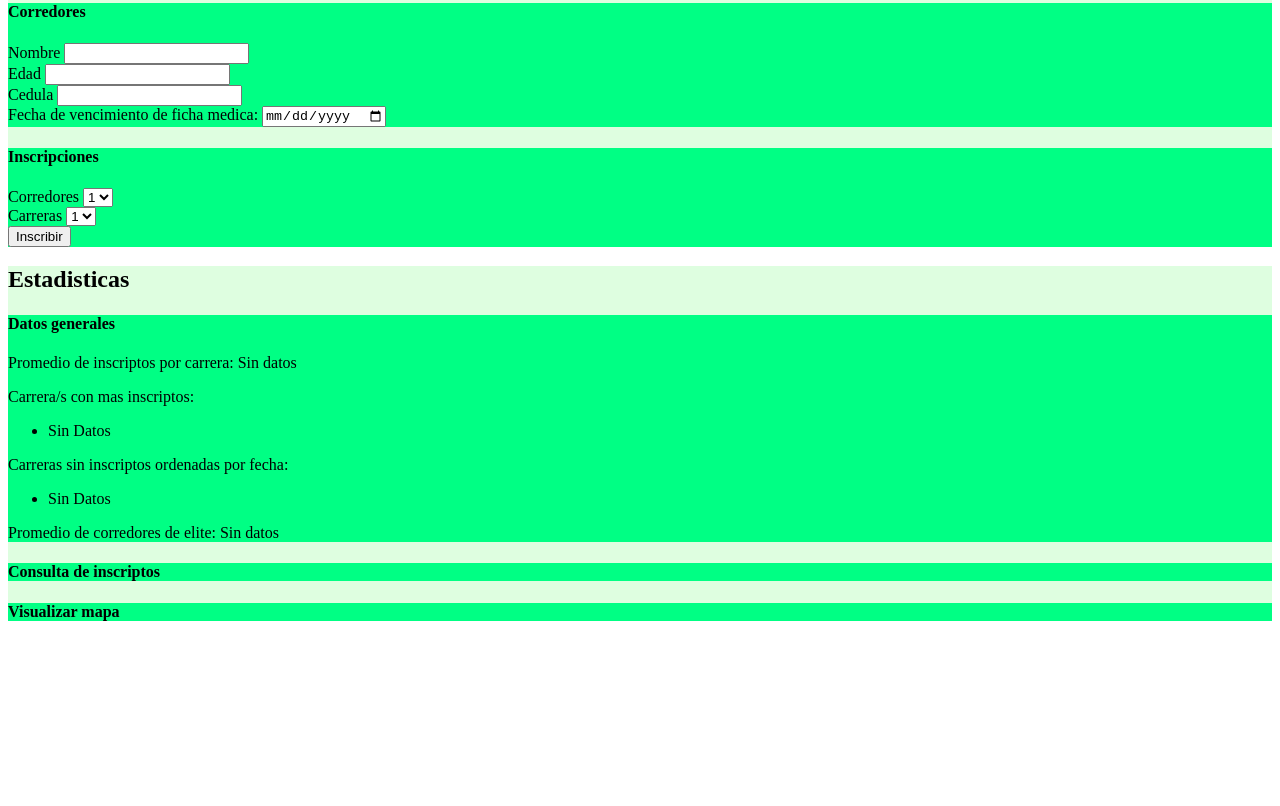
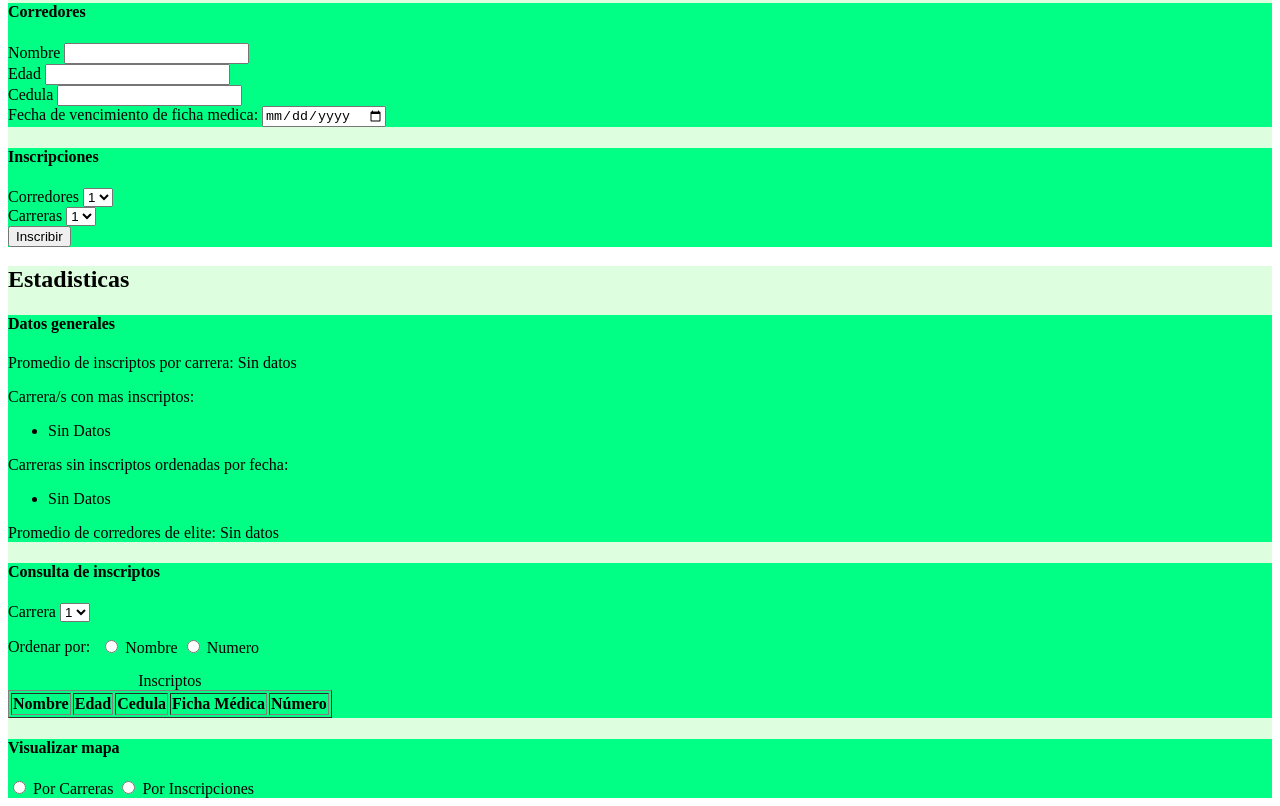
Before and after one commit to demarcopy/obligatorio_p1, a plain HTML site: page index.html in a window 1280 px wide. Shown: the part 755-1561 px from the top of the page. Before the commit the page ends 1397 px from the top, so only its background shows below. Drawn offline with Linux system fonts and the light colour scheme.

Commit message:
Tabla Datos + Estadisticas
Agrego la tabla en Datos + Estructura en estadisticas

```diff
--- a/css/estilos.css
+++ b/css/estilos.css
@@ -7,3 +7,12 @@ background-color: #DEFEE0
 article{
 background-color: #00FF84;
 }
+
+#ordenarInscriptos{
+      display: flex;
+      align-items:center;
+}
+
+#ordenarInscriptosOpciones{
+    margin-left: 10px;
+}
--- a/index.html
+++ b/index.html
@@ -162,15 +162,50 @@
 
         <article>
             <h4>Consulta de inscriptos</h4>
-
-
+            <div>
+                <label for="carreraConsultaInscriptos">Carrera</label>
+                <select id="carreraConsultaInscriptos">
+                    <option value="">1</option>
+                    <option value="">2</option>
+                    <option value="">3</option>
+                </select>
+            </div>
+            <div id="ordenarInscriptos">
+                <p>Ordenar por: </p>
+                <div id="ordenarInscriptosOpciones">
+                    <input type="radio" id="ordenacionConsultaNombre" name="orderInscriptos">
+                    <label for="ordenacionConsultaNombre">Nombre</label>
+                    <input type="radio" id="ordenacionConsultaNumero" name="orderInscriptos">
+                    <label for="ordenacionConsultaNumero">Numero</label>
+                </div>
+            </div>
+            <div>
+                <table border="1">
+                    <caption>Inscriptos</caption>
+                    <thead>
+                        <tr>
+                            <th>Nombre</th>
+                            <th>Edad</th>
+                            <th>Cedula</th>
+                            <th>Ficha Médica</th>
+                            <th>Número</th>
+                        </tr>
+                    </thead>
+                    <tbody></tbody>
+                </table>
+            </div>
         </article>
 
 
 
         <article>
             <h4>Visualizar mapa</h4>
-
+            <div>
+                <input type="radio" id="mapaOrdenCarrera" name="mapaOrden">
+                <label for="">Por Carreras</label>
+                <input type="radio" id="mapaOrdenInscripcion" name="mapaOrden">
+                <label for="">Por Inscripciones</label>
+            </div>
         </article>
 
     </section>
```
